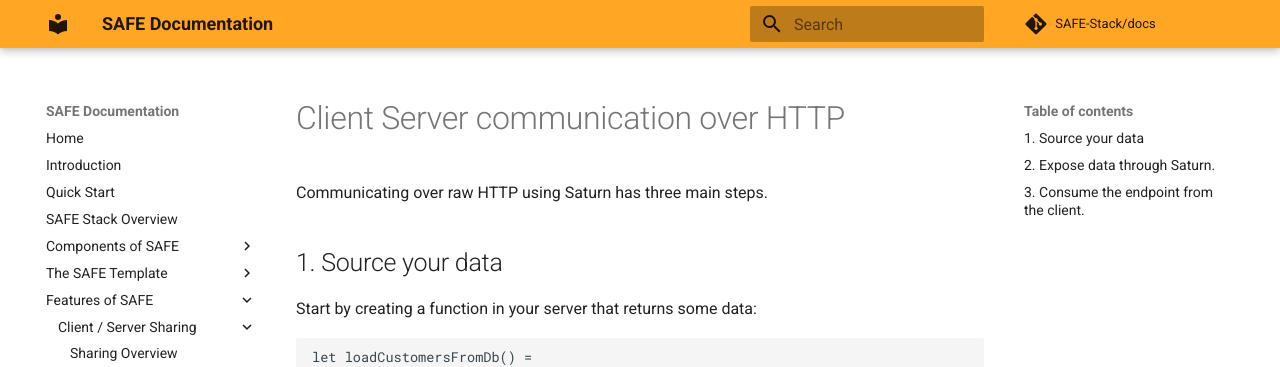
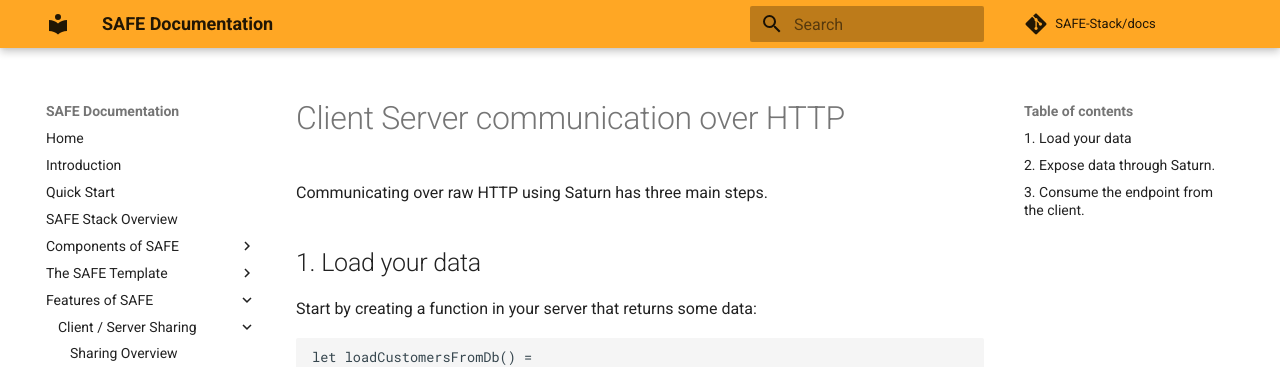
Before and after one commit to SAFE-Stack/docs, an MkDocs documentation site: the page built from docs/feature-clientserver-http.md, in a window 1280 px wide and 900 px high. Shown: the top 367 px of the window. Built offline with MkDocs 1.6.1 and Material for MkDocs 9.7.7, drawn with Linux system fonts in a browser that asks for light colours; comment, search, counter and statistics services are not loaded.

Commit message:
Update wording.

````diff
--- a/docs/feature-clientserver-http.md
+++ b/docs/feature-clientserver-http.md
@@ -1,6 +1,6 @@
 # Client Server communication over HTTP
 Communicating over raw HTTP using Saturn has three main steps.
-## 1. Source your data
+## 1. Load your data
 Start by creating a function in your server that returns some data:
 
 ```fsharp
````
